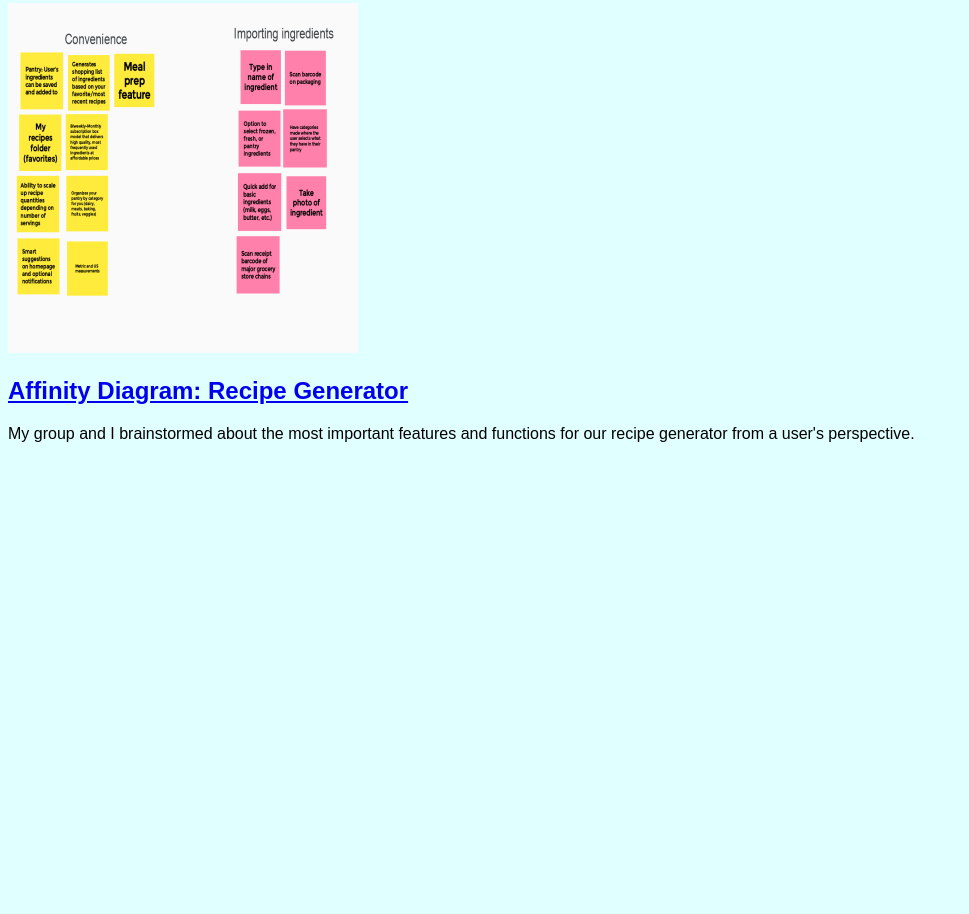
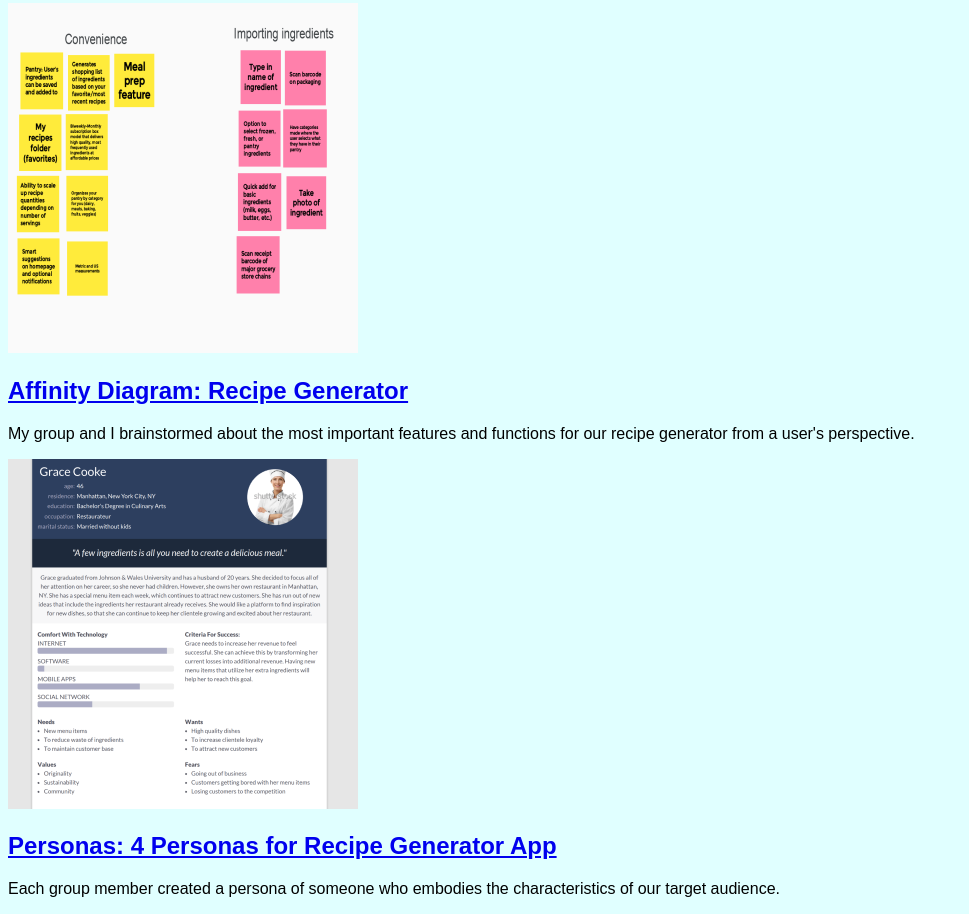
Before and after one commit to kelli-alan/kelli-alan.github.io, a plain HTML site: page index.html in a window 1280 px wide. Shown: the part 551-1465 px from the top of the page, without its empty margins (0-969 px from the left). Before the commit the page ends 1010 px from the top, so only its background shows below. Drawn offline with Linux system fonts and the light colour scheme.

Commit message:
Add files via upload

```diff
--- a/index.html
+++ b/index.html
@@ -28,5 +28,16 @@
                 </p>
             </section>
         </section>
+
+         <!-- Persona Assignment-->
+         <section class="assignment">
+            <a href="Files/personna.pdf"><img src="Images/persona.png"></a>
+            <section class="assignment-details">
+                <a href="Files/personna.pdf"><h2>Personas: 4 Personas for Recipe Generator App</h2></a>
+                <p>
+                    Each group member created a persona of someone who embodies the characteristics of our target audience.
+                </p>
+            </section>
+        </section>
     </body>
 </html>
```
Also changed, not shown: Images/persona.png (added), 1 other file.
